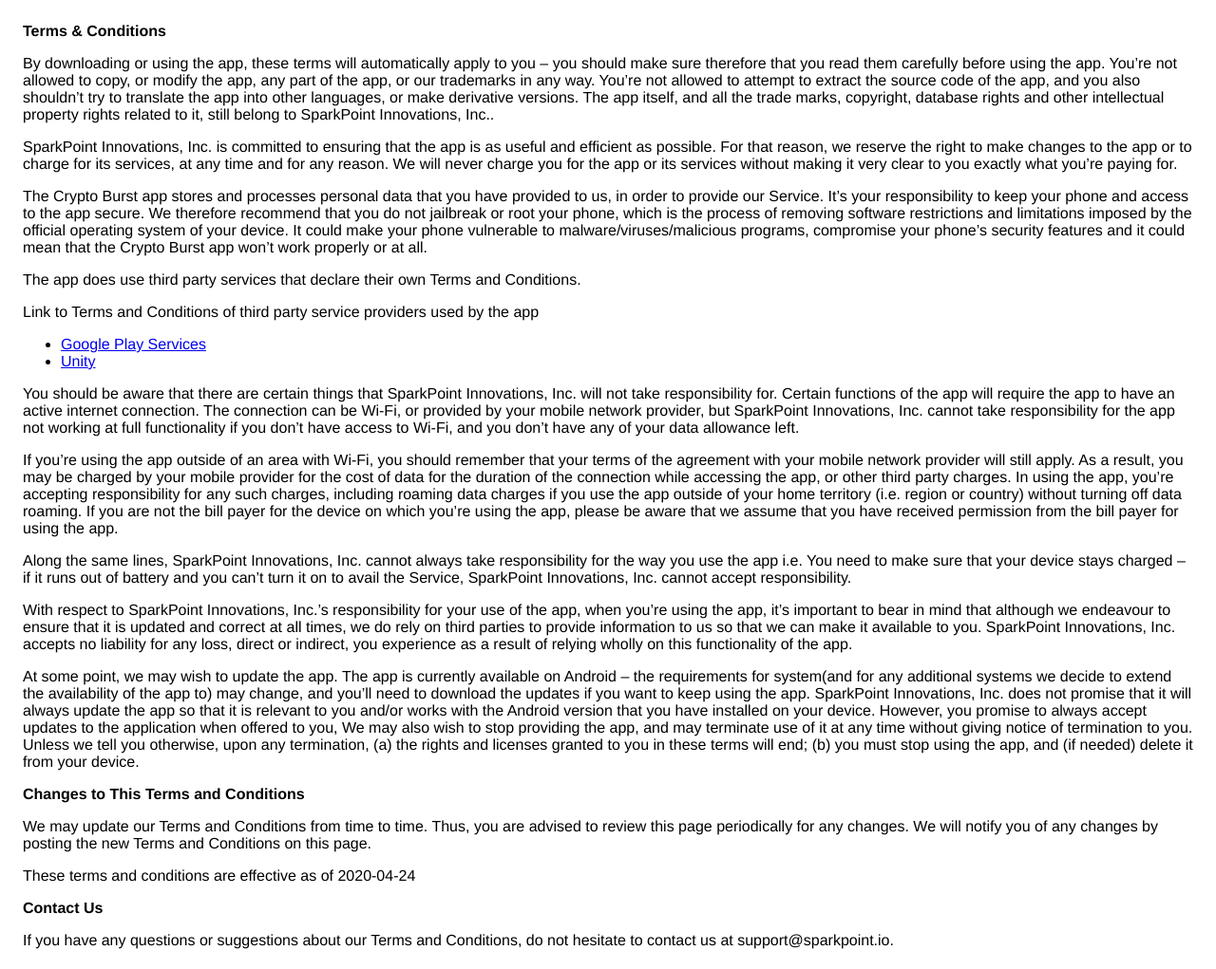
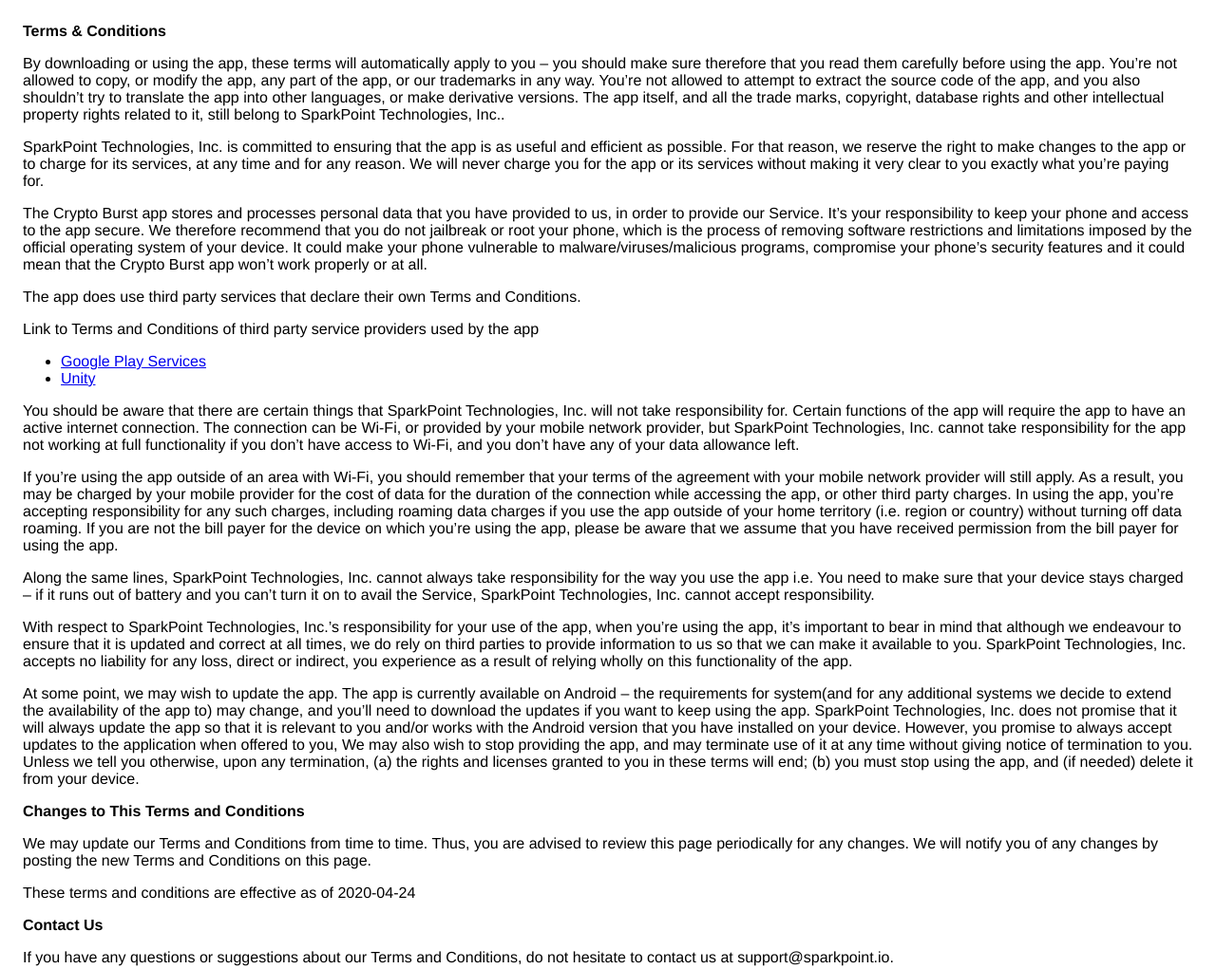
Before and after one commit to sparkpointio/terms_and_conditions, a plain HTML site: page crypto-burst/index.html in a window 1280 px wide. Shown: the whole page at 95% size. Drawn offline with Linux system fonts and the light colour scheme.

Commit message:
Modify SparkPoint Innovations to SparkPoint Technologies as per SEC reorganization

```diff
--- a/crypto-burst/index.html
+++ b/crypto-burst/index.html
@@ -16,10 +16,10 @@
     <p>
       By downloading or using the app, these terms will automatically apply to you – you should make sure therefore that you read them carefully before using the app. You’re not allowed to copy, or modify the app, any part of the app, or
       our trademarks in any way. You’re not allowed to attempt to extract the source code of the app, and you also shouldn’t try to translate the app into other languages, or make derivative versions. The app itself, and all the trade
-      marks, copyright, database rights and other intellectual property rights related to it, still belong to SparkPoint Innovations, Inc..
+      marks, copyright, database rights and other intellectual property rights related to it, still belong to SparkPoint Technologies, Inc..
     </p>
     <p>
-      SparkPoint Innovations, Inc. is committed to ensuring that the app is as useful and efficient as possible. For that reason, we reserve the right to make changes to the app or to charge for its services, at any time and for any reason.
+      SparkPoint Technologies, Inc. is committed to ensuring that the app is as useful and efficient as possible. For that reason, we reserve the right to make changes to the app or to charge for its services, at any time and for any reason.
       We will never charge you for the app or its services without making it very clear to you exactly what you’re paying for.
     </p>
     <p>
@@ -42,8 +42,8 @@
       </ul>
     </div>
     <p>
-      You should be aware that there are certain things that SparkPoint Innovations, Inc. will not take responsibility for. Certain functions of the app will require the app to have an active internet connection. The connection can be
-      Wi-Fi, or provided by your mobile network provider, but SparkPoint Innovations, Inc. cannot take responsibility for the app not working at full functionality if you don’t have access to Wi-Fi, and you don’t have any of your data
+      You should be aware that there are certain things that SparkPoint Technologies, Inc. will not take responsibility for. Certain functions of the app will require the app to have an active internet connection. The connection can be
+      Wi-Fi, or provided by your mobile network provider, but SparkPoint Technologies, Inc. cannot take responsibility for the app not working at full functionality if you don’t have access to Wi-Fi, and you don’t have any of your data
       allowance left.
     </p>
     <p></p>
@@ -54,17 +54,17 @@
       for using the app.
     </p>
     <p>
-      Along the same lines, SparkPoint Innovations, Inc. cannot always take responsibility for the way you use the app i.e. You need to make sure that your device stays charged – if it runs out of battery and you can’t turn it on to avail
-      the Service, SparkPoint Innovations, Inc. cannot accept responsibility.
+      Along the same lines, SparkPoint Technologies, Inc. cannot always take responsibility for the way you use the app i.e. You need to make sure that your device stays charged – if it runs out of battery and you can’t turn it on to avail
+      the Service, SparkPoint Technologies, Inc. cannot accept responsibility.
     </p>
     <p>
-      With respect to SparkPoint Innovations, Inc.’s responsibility for your use of the app, when you’re using the app, it’s important to bear in mind that although we endeavour to ensure that it is updated and correct at all times, we do
-      rely on third parties to provide information to us so that we can make it available to you. SparkPoint Innovations, Inc. accepts no liability for any loss, direct or indirect, you experience as a result of relying wholly on this
+      With respect to SparkPoint Technologies, Inc.’s responsibility for your use of the app, when you’re using the app, it’s important to bear in mind that although we endeavour to ensure that it is updated and correct at all times, we do
+      rely on third parties to provide information to us so that we can make it available to you. SparkPoint Technologies, Inc. accepts no liability for any loss, direct or indirect, you experience as a result of relying wholly on this
       functionality of the app.
     </p>
     <p>
       At some point, we may wish to update the app. The app is currently available on Android – the requirements for system(and for any additional systems we decide to extend the availability of the app to) may change, and you’ll need to
-      download the updates if you want to keep using the app. SparkPoint Innovations, Inc. does not promise that it will always update the app so that it is relevant to you and/or works with the Android version that you have installed on
+      download the updates if you want to keep using the app. SparkPoint Technologies, Inc. does not promise that it will always update the app so that it is relevant to you and/or works with the Android version that you have installed on
       your device. However, you promise to always accept updates to the application when offered to you, We may also wish to stop providing the app, and may terminate use of it at any time without giving notice of termination to you. Unless
       we tell you otherwise, upon any termination, (a) the rights and licenses granted to you in these terms will end; (b) you must stop using the app, and (if needed) delete it from your device.
     </p>
```
Also changed, not shown: crypto-shooter/index.html (+9 -9 lines), crypto-slicer/index.html (+9 -9 lines), wallet/index.html (+9 -9 lines).
